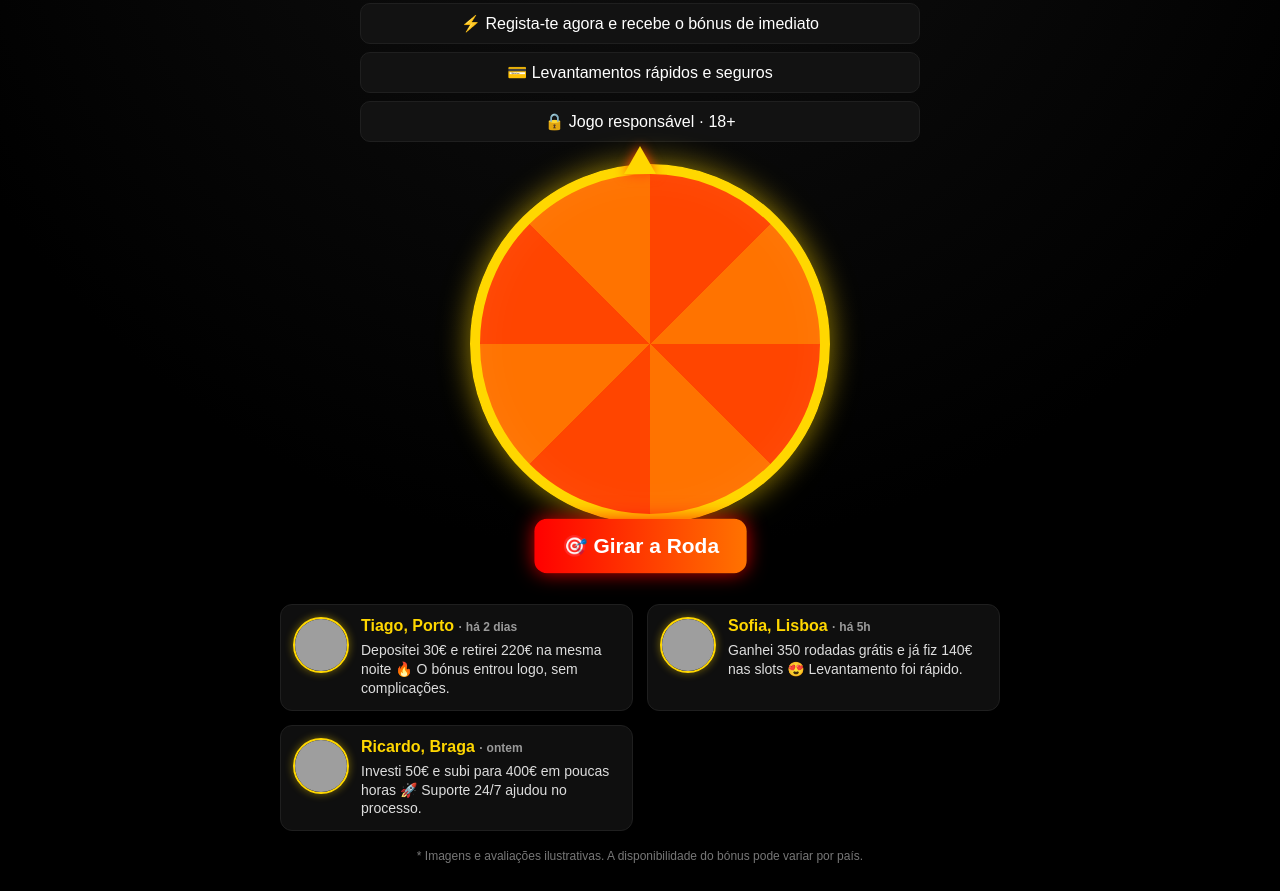
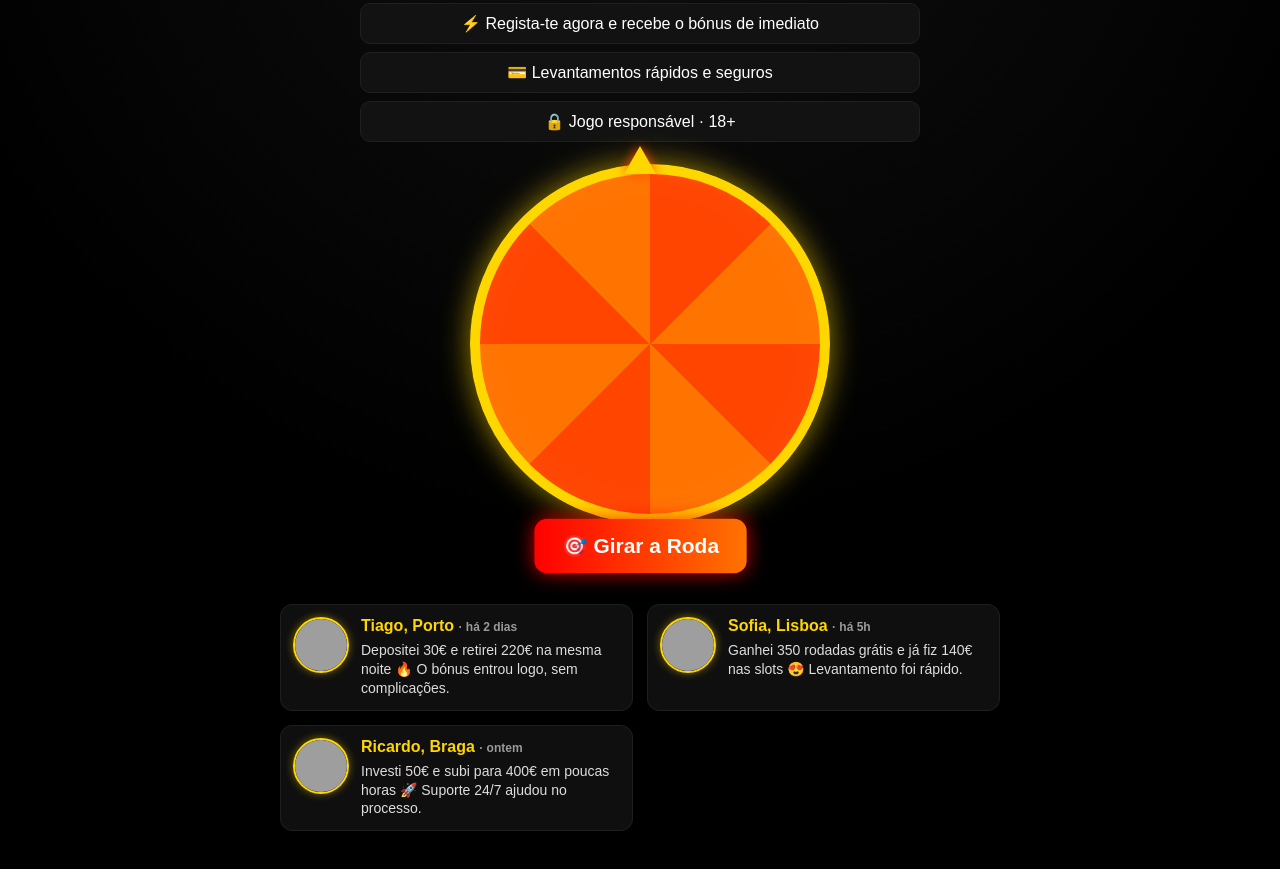
Before and after one commit to joaopiresinvest/superbonus, a plain HTML site: page lp-pt.html in a window 1280 px wide. Shown: the part 214-1105 px from the top of the page. After the commit the page ends 1083 px from the top, so only its background shows below. Drawn offline with Linux system fonts and the light colour scheme; grey boxes are pictures that could not be loaded.

Commit message:
Update lp-pt.html

```diff
--- a/lp-pt.html
+++ b/lp-pt.html
@@ -136,7 +136,7 @@
       </div>
     </div>
 
-    <footer>* Imagens e avaliações ilustrativas. A disponibilidade do bónus pode variar por país.</footer>
+    <footer></footer>
   </div>
 
 <script>
```
